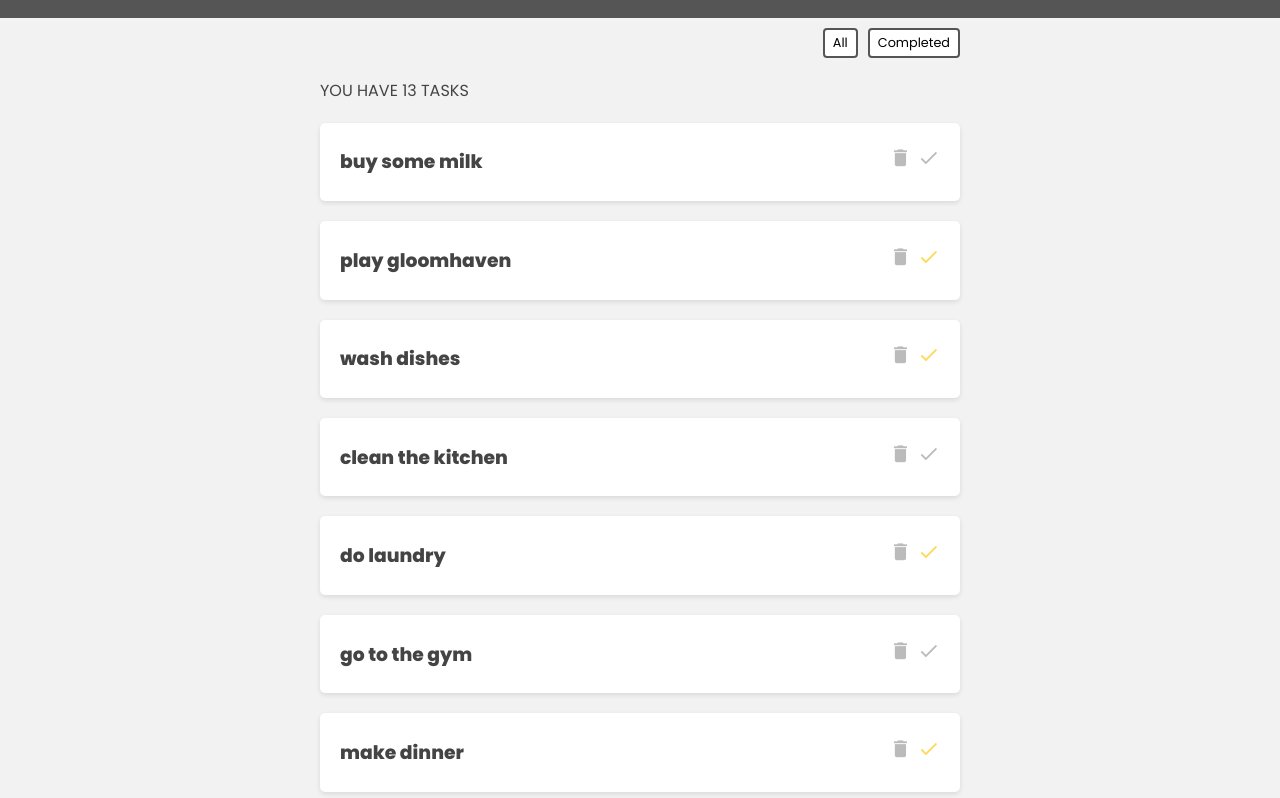
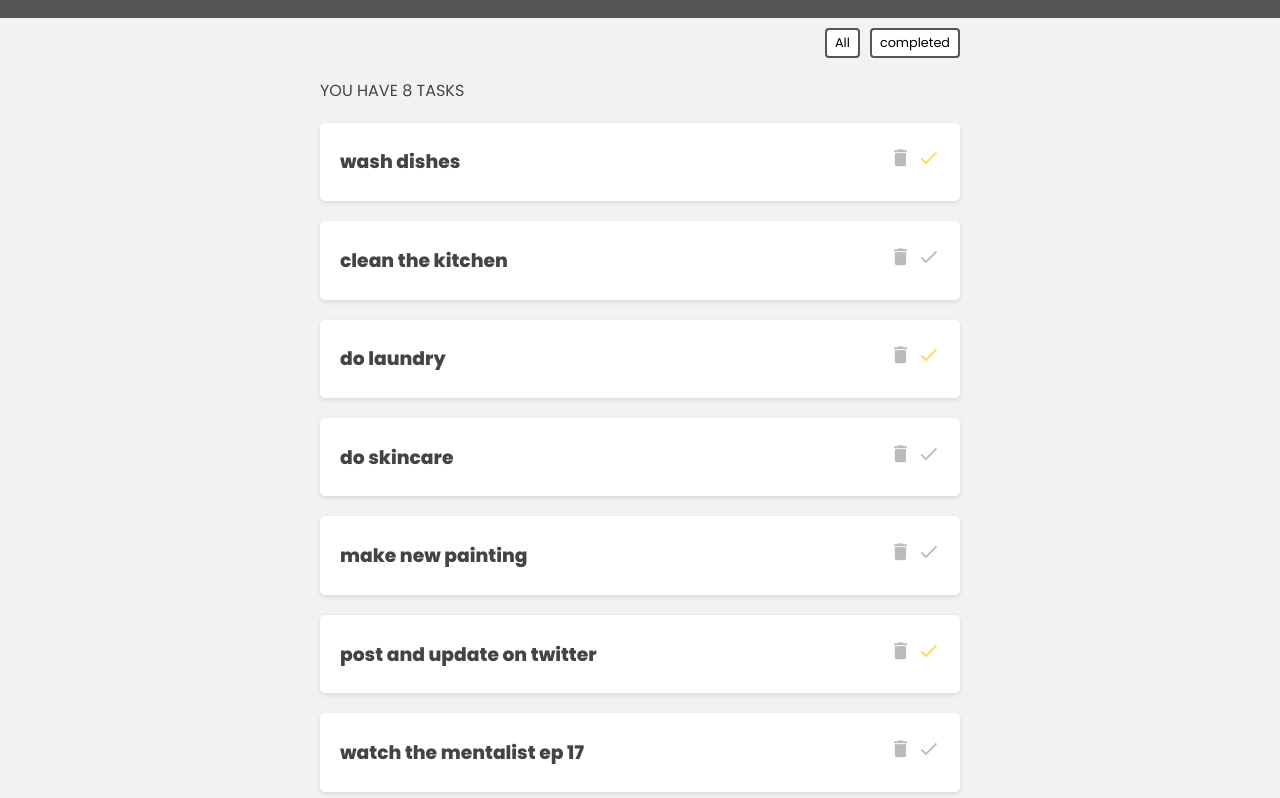
Before and after one commit to NorelhoudaB/PINIA, a Vue app in the folder pinia-tutu/: page / in a window 1280 px wide. Shown: the part 202-1000 px from the top of the page. Built offline with nearby package versions, Linux system fonts and the light colour scheme; data requests are answered from the project's data file.

Commit message:
Async Actions (part 2)

```diff
--- a/pinia-tutu/data/db.json
+++ b/pinia-tutu/data/db.json
@@ -1,17 +1,44 @@
 {
   "tasks": [
-    { "id": 1, "title": "buy some milk", "Completed": false },
-    { "id": 2, "title": "play gloomhaven", "Completed": true },
-    { "id": 3, "title": "wash dishes", "Completed": true },
-    { "id": 222, "title": "clean the kitchen", "Completed": false },
-    { "id": 8552, "title": "do laundry", "Completed": true },
-    { "id": 6522, "title": "go to the gym", "Completed": false },
-    { "id": 2755, "title": "make dinner", "Completed": true },
-    { "id": 4542, "title": "do training", "Completed": false },
-    { "id": 5152, "title": "take a shwoer", "Completed": true },
-    { "id": 9998, "title": "do skincare", "Completed": false },
-    { "id": 5520, "title": "make new painting", "Completed": false },
-    { "id": 8487, "title": "post and update on twitter ", "Completed": true },
-    { "id": 1574, "title": "watch the mentalist ep 17", "Completed": false }
+    {
+      "id": "3",
+      "title": "wash dishes",
+      "completed": true
+    },
+    {
+      "id": "22",
+      "title": "clean the kitchen",
+      "completed": false
+    },
+    {
+      "id": "8552",
+      "title": "do laundry",
+      "completed": true
+    },
+    {
+      "id": "9998",
+      "title": "do skincare",
+      "completed": false
+    },
+    {
+      "id": "5520",
+      "title": "make new painting",
+      "completed": false
+    },
+    {
+      "id": "8487",
+      "title": "post and update on twitter ",
+      "completed": true
+    },
+    {
+      "id": "1574",
+      "title": "watch the mentalist ep 17",
+      "completed": false
+    },
+    {
+      "id": 1588,
+      "title": "visit the doctor",
+      "completed": false
+    }
   ]
 }
--- a/pinia-tutu/src/App.vue
+++ b/pinia-tutu/src/App.vue
@@ -15,7 +15,7 @@
 <nav class="filter">
 
     <button @click="filter = 'all'" >All</button>
-    <button @click="filter = 'completed'">Completed</button>
+    <button @click="filter = 'completed'">completed</button>
 
 </nav>
 
--- a/pinia-tutu/src/components/TaskDetails.vue
+++ b/pinia-tutu/src/components/TaskDetails.vue
@@ -3,7 +3,7 @@
   <h3>{{ task.title }}</h3>
   <div class="icons">
 <i @click="TaskStore.deleteTask(task.id)" class="material-icons">delete</i>
-<i @click="TaskStore.toggleCompleted(task.id)" class="material-icons" :class="{active: task.Completed}">done</i>
+<i @click="TaskStore.togglecompleted(task.id)" class="material-icons" :class="{active: task.completed}">done</i>
 
   </div>
   </div>
--- a/pinia-tutu/src/stores/TaskStore.js
+++ b/pinia-tutu/src/stores/TaskStore.js
@@ -7,12 +7,12 @@ export const useTaskStore = defineStore("TaskStore", {
     }),
     getters:{
     completed() {
-        return this.tasks.filter(t => t.Completed)
+        return this.tasks.filter(t => t.completed)
 
     },
     completedcount() {
         return this.tasks.reduce((p, c) => {
-            return c.Completed ? p + 1 : p
+            return c.completed ? p + 1 : p
         }, 0)
     },
     totalcount:(state) => {
@@ -52,18 +52,18 @@ actions: {
             console.error('Error deleting task:', res.err)
         }
     },
-    async toggleCompleted(id) {
+    async togglecompleted(id) {
         const task = this.tasks.find(t => t.id === id)
-        task.Completed = !task.Completed
+        task.completed = !task.completed
         const res = await fetch('http://localhost:3000/tasks/' + id, {
             method: 'PATCH',
-            body: JSON.stringify({ Completed: task.Completed }),
+            body: JSON.stringify({ completed: task.completed }),
             headers: {
                 'Content-Type': 'application/json'
             }
         })
-        if (!res.ok) {
-            console.error('Error toggling completed:', await res.text())
+        if (res.err) {
+            console.error('Error toggling completed:', res.err)
         }
     }
 }
```
